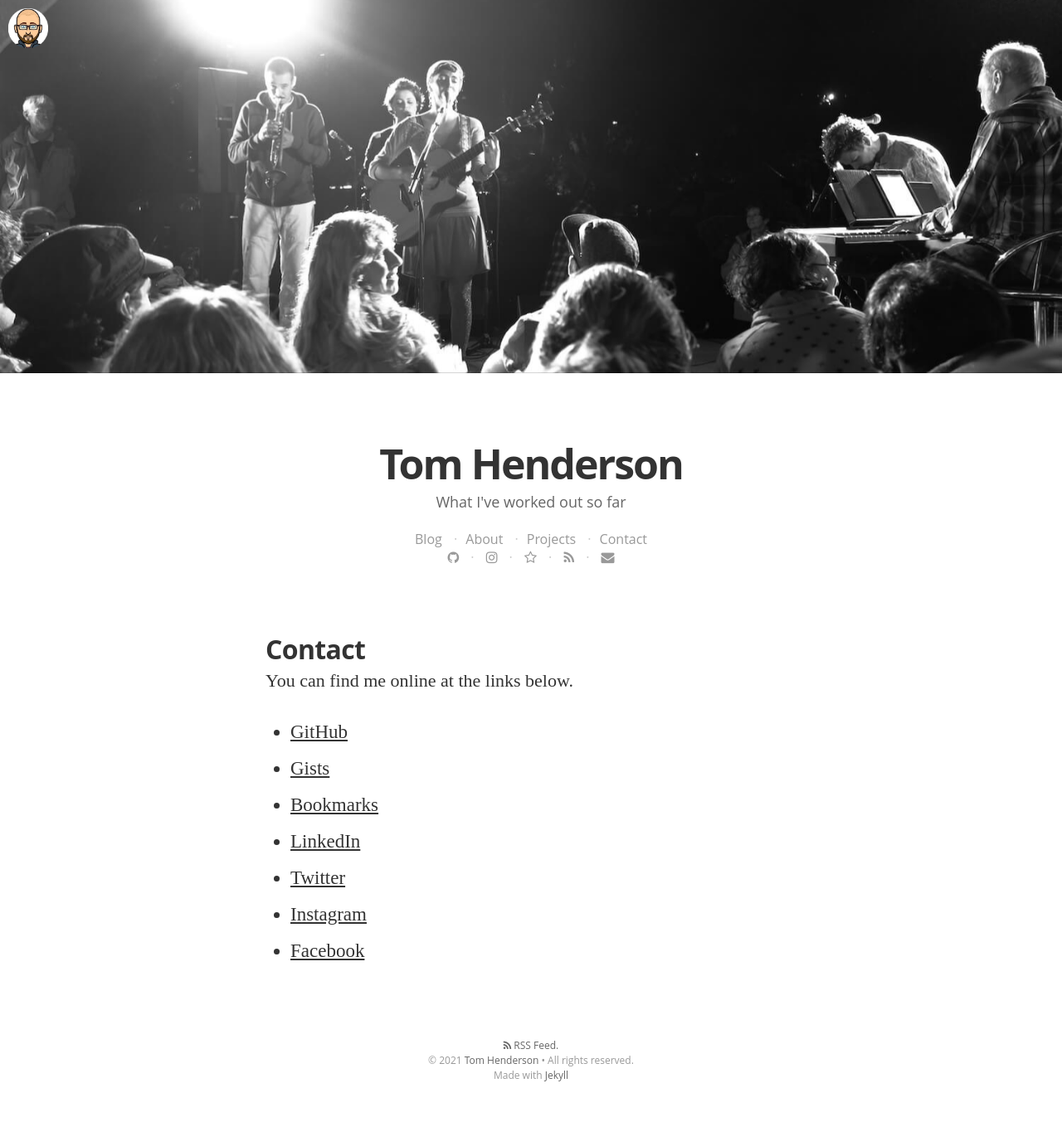
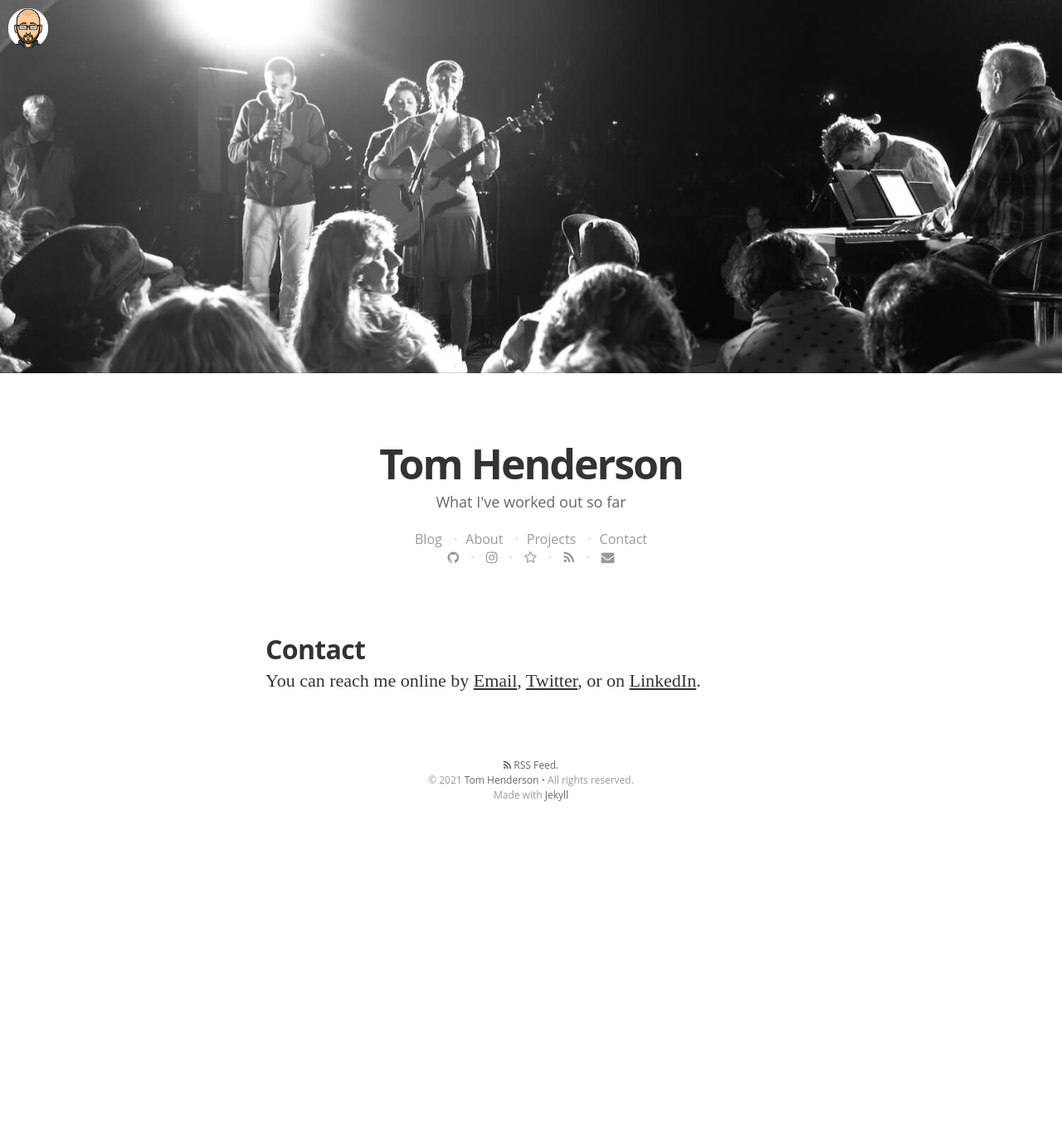
Before and after one commit to tom-henderson/tom-henderson.github.io, a Jekyll site: the page built from contact.md, in a window 1280 px wide. Shown: the whole page at 83% size. Built offline with Jekyll 4.4.1, drawn with Linux system fonts in a browser that asks for light colours; some web fonts are replaced; after the commit the page ends 1015 px from its top, so only the background shows below that.

Commit message:
Update contact details

```diff
--- a/contact.md
+++ b/contact.md
@@ -7,12 +7,4 @@ permalink: /contact/
 
 ## Contact
 
-You can find me online at the links below.
-
- * [GitHub](https://github.com/tom-henderson)
- * [Gists](https://gist.github.com/tom-henderson)
- * [Bookmarks](https://frozen-plateau-22554.herokuapp.com)
- * [LinkedIn](http://nz.linkedin.com/in/tomhendersonnz)
- * [Twitter](https://twitter.com/tomhenderson)
- * [Instagram](http://instagram.com/tomhenderson)
- * [Facebook](https://www.facebook.com/tom.henderson.nz)
+You can reach me online by [Email](mailto:tomhenderson@mac.com),  [Twitter](https://twitter.com/tomhenderson), or on [LinkedIn](http://nz.linkedin.com/in/tomhendersonnz).
```
